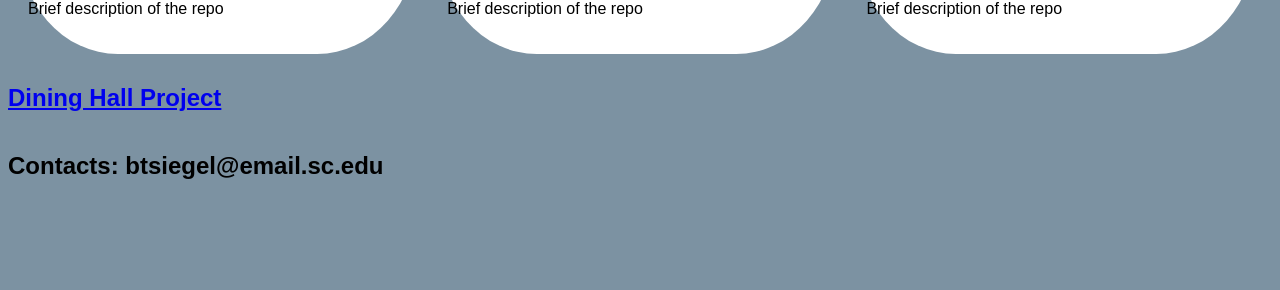
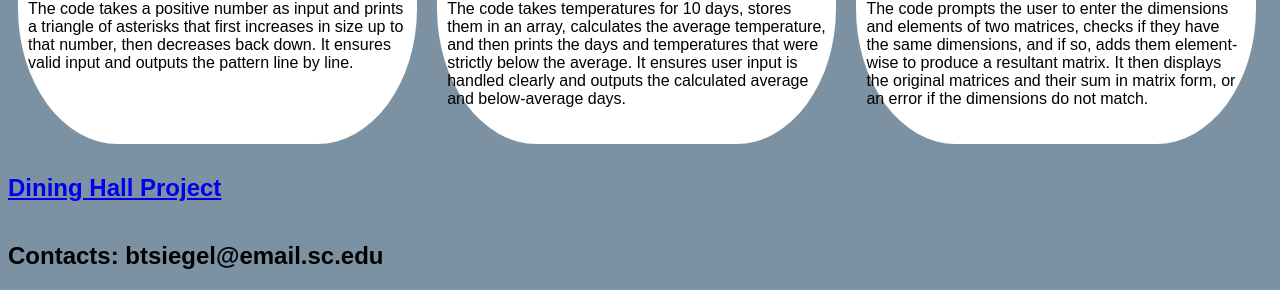
Before and after one commit to CSC-Brenden/CSC-Brenden.github.io, a plain HTML site: page index.html in a window 1280 px wide. Shown: the part 1328-1618 px from the top of the page. Before the commit the page ends 1528 px from the top, so only its background shows below. Drawn offline with Linux system fonts and the light colour scheme.

Commit message:
discriptions

```diff
--- a/index.html
+++ b/index.html
@@ -60,7 +60,7 @@
 <a href="https://github.com/CSC-Brenden/Algorithmic-Design-labs">
 <img src="Media/Screenshot 2025-11-20 lab2 at 3.51.19 PM.png">
 </a>
-<p>Brief description of the repo</p>
+<p>The code takes a positive number as input and prints a triangle of asterisks that first increases in size up to that number, then decreases back down. It ensures valid input and outputs the pattern line by line.</p>
 </section>
 <section class="project">
 <a href="https://github.com/CSC-Brenden/Algorithmic-Design-labs">
@@ -69,7 +69,7 @@
 <a href="https://github.com/CSC-Brenden/Algorithmic-Design-labs">
 <img src="Media/Screenshot 2025-11-20 lab3 at 3.51.02 PM.png">
 </a>
-<p>Brief description of the repo</p>
+<p>The code takes temperatures for 10 days, stores them in an array, calculates the average temperature, and then prints the days and temperatures that were strictly below the average. It ensures user input is handled clearly and outputs the calculated average and below-average days.</p>
 </section>
 <section class="project">
 <a href="https://github.com/CSC-Brenden/Algorithmic-Design-labs">
@@ -78,7 +78,7 @@
 <a href="https://github.com/CSC-Brenden/Algorithmic-Design-labs">
 <img src="Media/Screenshot 2025-11-20 lab 4 at 3.51.34 PM.png">
 </a>
-<p>Brief description of the repo</p>
+<p>The code prompts the user to enter the dimensions and elements of two matrices, checks if they have the same dimensions, and if so, adds them element-wise to produce a resultant matrix. It then displays the original matrices and their sum in matrix form, or an error if the dimensions do not match.</p>
 </section>
 
             <a href="https://bigsaw567.github.io/DiningHallProjectCSCE190/" target="_blank" rel="noopener noreferrer"><h2> Dining Hall Project</h2></a>
```
